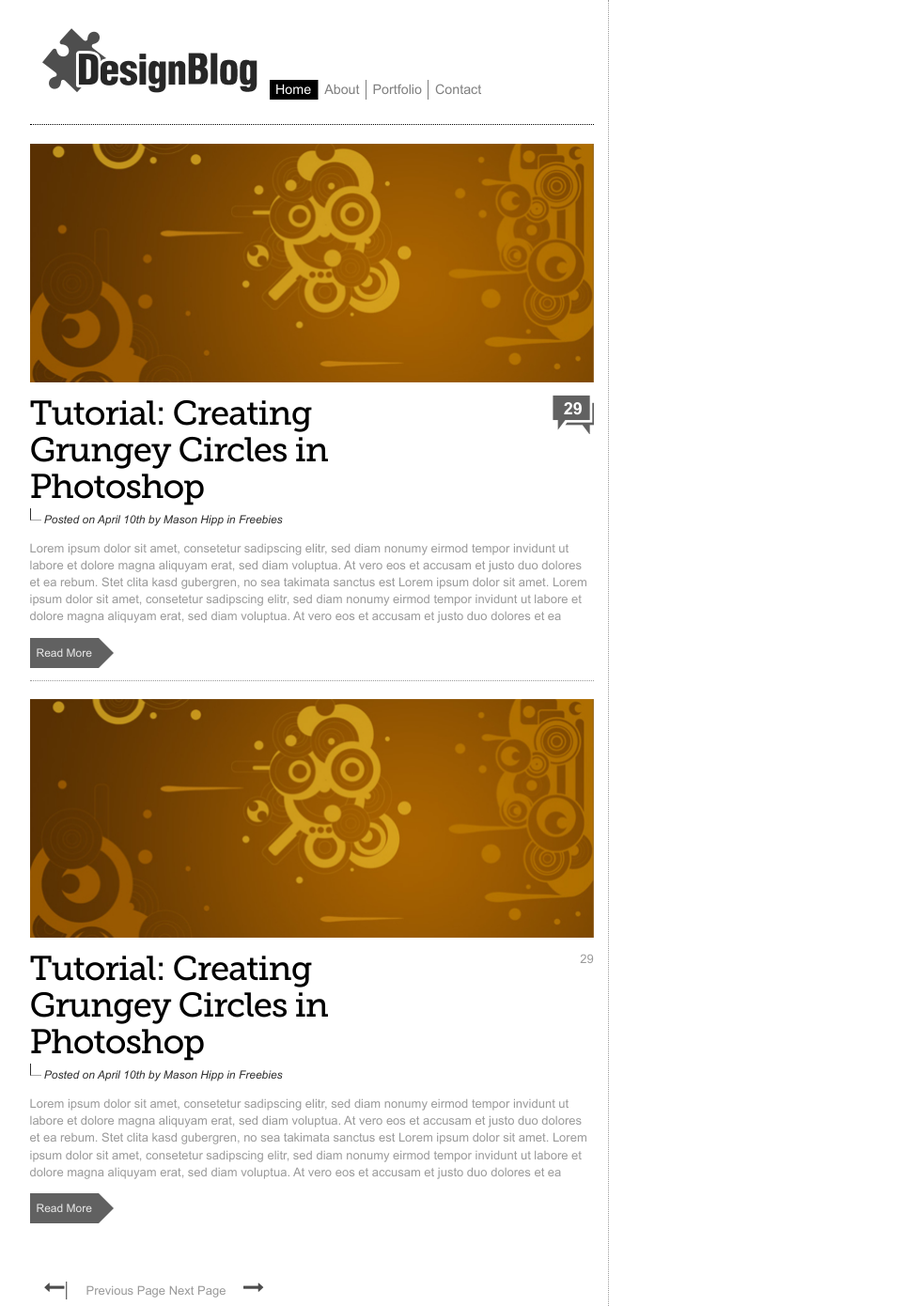
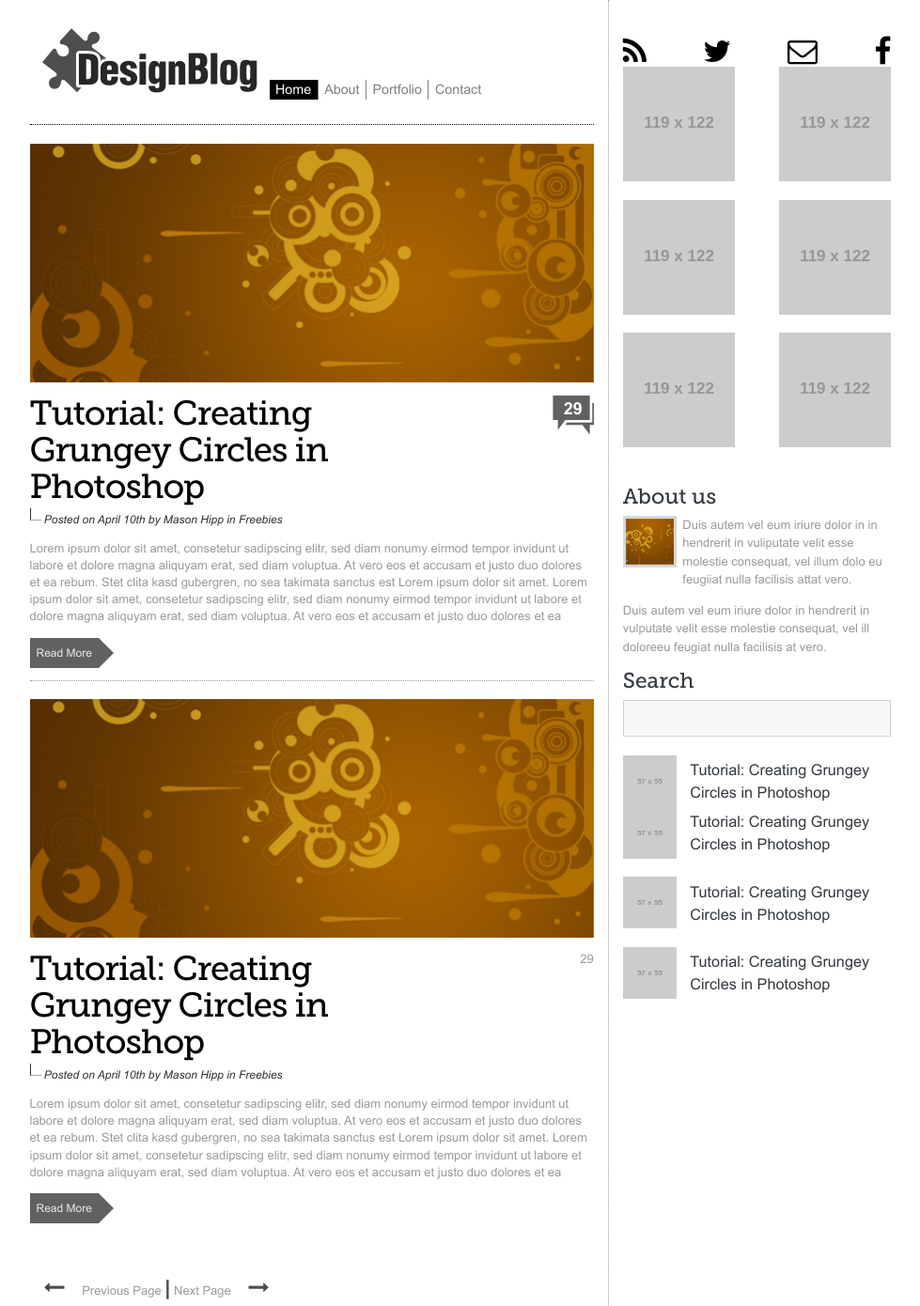
Before and after one commit to milica-m/DesignBlog, a plain HTML site: page index.html in a window 1280 px wide. Shown: the top 1390 px of the page at 94% size, without its empty margins (150-1129 px from the left). Drawn offline with Linux system fonts and the light colour scheme; placeholder pictures from the web are drawn by us; files whose address does not match are found by name.

Commit message:
news section html finished

```diff
--- a/css/responsive.css
+++ b/css/responsive.css
@@ -3,7 +3,10 @@
 
 @media(min-width:576px){
 
-
+    .news-navigation a,
+    .news-navigation > span{
+        font-size: 22px;
+    }
 
 
 
--- a/css/style.css
+++ b/css/style.css
@@ -153,7 +153,7 @@ header .navbar-nav li:hover a
 .news-navigation a{
     text-decoration: none;
     color: #4d4d4d;
-    font-size: 22px;
+    font-size: 16px;
     font-family: 'Arial-BoldMT';
 }
 
@@ -168,3 +168,14 @@ header .navbar-nav li:hover a
     color: #000;
     text-shadow: 0 0 2px #4d4d4d;
 }
+
+.social a{
+    color: #000;
+    font-size: 32px;
+    text-decoration: none;
+}
+
+.serch-form .form-control{
+    border-radius: 0;
+    background: #f7f7f7;
+}
--- a/index.html
+++ b/index.html
@@ -136,9 +136,9 @@
 
                         <nav class="news-navigation">
                             <a href="#" class="prev-news"></a>
-                            <span class="fa fa-long-arrow-left">|</span>
+                            <span class="fa fa-long-arrow-left"></span>
                             Previous Page
-                            <a href="#" class="next-news"></a>
+                            <a href="#" class="next-news">|</a>
                             Next Page
                             <span class="fa fa-long-arrow-right"></span>
                         </nav>
@@ -149,7 +149,130 @@
                 </div><!--left content end-->
 
                 <!--aside start-->
-                <aside class="col-12 col-md-4">
+                <aside class="col-12 col-lg-4 py-5 d-none d-lg-block">
+
+                    <article class="social d-flex justify-content-between">
+                        <a href="#" class="fa fa-rss"></a>
+                        <a href="#" class="fa fa-twitter"></a>
+                        <a href="#" class="fa fa-envelope-o"></a>
+                        <a href="#" class="fa fa-facebook"></a>
+                    </article>
+
+                    <figure class="d-flex flex-wrap image-gallery justify-content-between mb-4">
+                        <a class="mb-4 text-center" href="#">
+                            <img src="http://via.placeholder.com/119x122" alt="">
+                        </a>
+                        <a class="mb-4" href="#">
+                            <img src="http://via.placeholder.com/119x122" alt="">
+                        </a>
+                        <a class="mb-4" href="#">
+                            <img src="http://via.placeholder.com/119x122" alt="">
+                        </a>
+                        <a class="mb-4" href="#">
+                            <img src="http://via.placeholder.com/119x122" alt="">
+                        </a>
+                        <a class="mb-4" href="#">
+                            <img src="http://via.placeholder.com/119x122" alt="">
+                        </a>
+                        <a class="mb-4" href="#">
+                            <img src="http://via.placeholder.com/119x122" alt="">
+                        </a>
+
+                    </figure>
+
+                    <div class="about-aside">
+                        <h3 class="text-dark">About us</h3>
+                        <div class="clearfix">
+
+                            <img class="float-left mr-2 mb-2" src="img/thumb.jpg" alt=""/>
+                            <p>
+                                Duis autem vel eum iriure dolor in
+                                in hendrerit in vuliputate velit esse
+                                molestie consequat, vel illum dolo
+                                eu feugiiat nulla facilisis attat vero.
+                            </p>
+
+                            <p>
+                                Duis autem vel eum iriure dolor in hendrerit in
+                                vulputate velit esse molestie consequat, vel ill
+                                doloreeu feugiat nulla facilisis at vero.
+                            </p>
+
+                        </div>
+
+                    </div>
+
+                    <form class="serch-form mb-4">
+                        <h3 class="text-dark">Search</h3>
+                        <div class="form-group">
+                            <input type="text" name="search" value="" placeholder="" class="form-control form-control-lg">
+                        </div>
+
+
+
+                    </form>
+
+                    <div class="top-article">
+                        <article class="top-article-item d-flex align-items-center md-4">
+                            <figure class="w-25 mb-0">
+                                <a href="#" class="d-block">
+                                    <img src="http://via.placeholder.com/57x55">
+                                </a>
+                            </figure>
+                            <div class="w-75 mb-0">
+                                <a href="#" class="lead text-dark">
+                                    Tutorial: Creating Grungey
+                                    Circles in Photoshop
+                                </a>
+
+                            </div>
+                        </article>
+                        <article class="top-article-item d-flex align-items-center mb-4">
+                            <figure class="w-25 mb-0">
+                                <a href="#" class="d-block">
+                                    <img src="http://via.placeholder.com/57x55">
+                                </a>
+                            </figure>
+                            <div class="w-75">
+                                <a href="#" class="lead text-dark">
+                                    Tutorial: Creating Grungey
+                                    Circles in Photoshop
+                                </a>
+
+                            </div>
+                        </article>
+                        <article class="top-article-item d-flex align-items-center mb-4">
+                            <figure class="w-25 mb-0">
+                                <a href="#" class="d-block">
+                                    <img src="http://via.placeholder.com/57x55">
+                                </a>
+                            </figure>
+                            <div class="w-75">
+                                <a href="#" class="lead text-dark">
+                                    Tutorial: Creating Grungey
+                                    Circles in Photoshop
+                                </a>
+
+                            </div>
+                        </article>
+                        <article class="top-article-item d-flex align-items-center mb-4">
+                            <figure class="w-25 mb-0">
+                                <a href="#" class="d-block">
+                                    <img src="http://via.placeholder.com/57x55">
+                                </a>
+                            </figure>
+                            <div class="w-75">
+                                <a href="#" class="lead text-dark">
+                                    Tutorial: Creating Grungey
+                                    Circles in Photoshop
+                                </a>
+
+                            </div>
+                        </article>
+
+                    </div>
+
+
 
                 </aside> <!--aside end-->
 
```
Also changed, not shown: img/thumb.jpg (added). Lines whose indentation alone changed are shown as unchanged.
